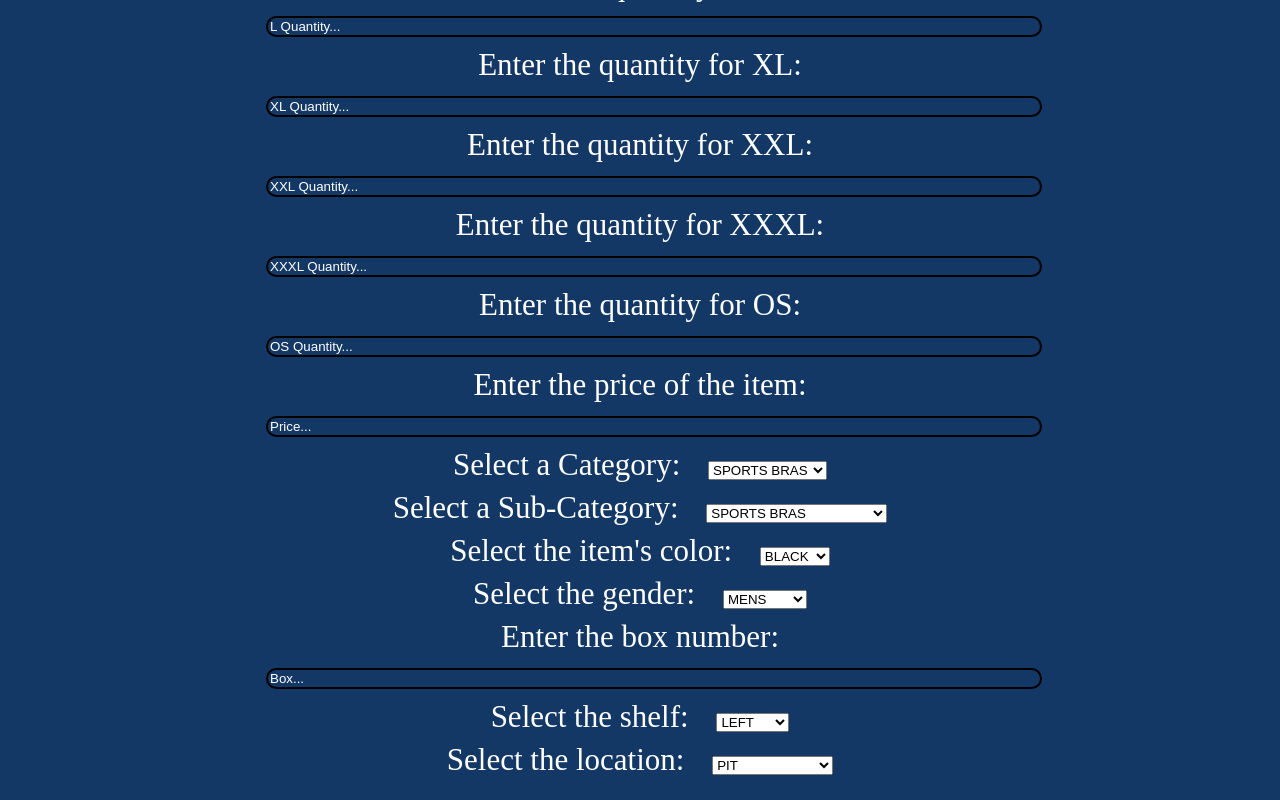
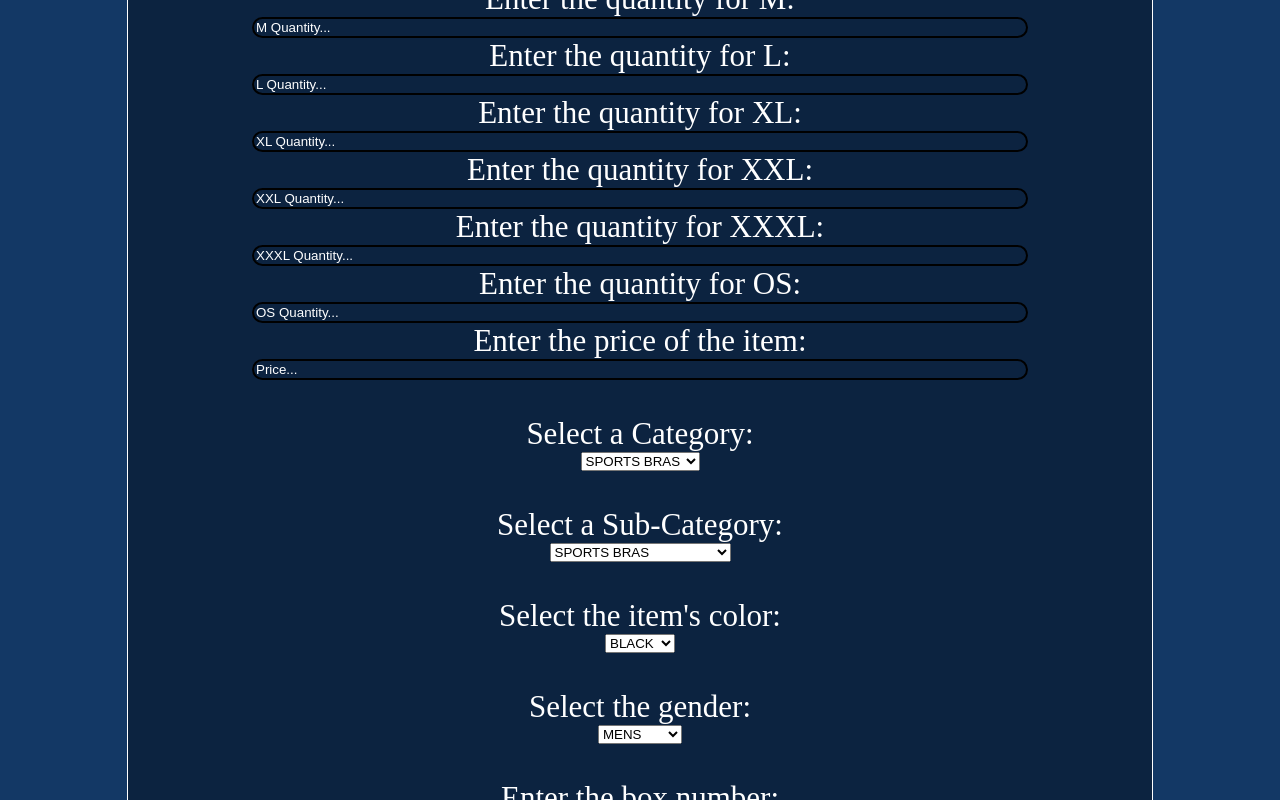
Before and after one commit to dadams2001/boutsmart-front-end, a React (Create React App) app: page /AddItem in a window 1280 px wide. Shown: the part 400-1200 px from the top of the page. Built offline with nearby package versions, Linux system fonts and the light colour scheme.

Commit message:
fetch sends addItem parameters to backend

```diff
--- a/src/Components/AddNewItem/AddItem.css
+++ b/src/Components/AddNewItem/AddItem.css
@@ -1,48 +1,35 @@
-.AddItemCard {
-    border: 1px solid #C99700;
-    font-size: 1rem;
-    border-radius: 10px;
-    display: flex;
-    flex-direction: row;
-    width: 100%;
-    padding: 20px;
-    height: 200px;
-    margin: 15px 0;
-    background-color: #0C2340;
-  }
+.dash-container {
+  border: 1px solid rgb(255, 255, 255);
+  color: #fff;
+  border-radius: 5px;
+  display: flex;
+  flex-direction: column;
+  align-items: center;
+  width: 80vw;
+  margin: 25px 10vw;
+  background-image: linear-gradient(45deg, #0c2340, #0c2340);
+  font-family: "Times New Roman";
+}
 
-  .AddItemCard-subcontainer {
-    width: 60%;
-    margin-left: 40px;
-    display: flex;
-    flex-direction: column;
-    font-size: 0.75em;
-  }
+.dash-container * {
+  color: #fff;
+}
 
-  .subcontainer-row {
-    display: flex;
-    flex-direction: row;
-    margin: 0;
-  }
-  .subcontainer-row * {
-    display: flex;
-    flex-direction: row;
-    margin: 2px 5px;
-  }
-  .modal-container {
-    width: 60%;
-    margin: 0 20%;
-  }
+.sub-container {
+  width: 60vw;
+  display: flex;
+  flex-direction: column;
+  align-items: center;
+}
 
-  .modal-container * {
-    margin: 10px;
-  }
+::placeholder {
+  /* Chrome, Firefox, Opera, Safari 10.1+ */
+  color: white;
+  opacity: 1; /* Firefox */
+}
 
-  input {
-    color: black;
-    background: none;
-    outline: none;
-    border: 2px solid black;
-    border-radius: 20px;
-    width: 100%;
-  }
+.container-row {
+  display: flex;
+  flex-direction: row;
+  flex-wrap: wrap;
+}
--- a/src/Components/AddNewItem/AddItem.js
+++ b/src/Components/AddNewItem/AddItem.js
@@ -1,322 +1,206 @@
 import { useState } from "react";
 import { useNavigate } from "react-router-dom";
-import Modal from "react-modal";
-import { AddItem } from "../../Common/Services/AddItemServices"
-import axios from "axios";
-import React,{Component} from "react";
-import Main from "../UploadImages/AddImage"
+import { AddItem } from "../../Common/Services/AddItemServices";
+import Header from "../Header/Header";
 
 const NewItemCard = () => {
-
   const navigate = useNavigate();
 
-    const [showAddItemModal, setShowAddItemModal] = useState(true);
-    const [prod_id, setProdID] = useState(0);
-    const [category, setCategory] = useState('Null');
-    const [price, setPrice] = useState(0);
-    const [sub_cat, setSubCategory] = useState('Null');
-    const [color, setColor] = useState('Null');
-    const [gender, setGender] = useState('Null');
-    const [XS_quantity, setXSQuantity] = useState(0);
-    const [S_quantity, setSQuantity] = useState(0);
-    const [M_quantity, setMQuantity] = useState(0);
-    const [L_quantity, setLQuantity] = useState(0);
-    const [XL_quantity, setXLQuantity] = useState(0);
-    const [XXL_quantity, setXXLQuantity] = useState(0);
-    const [XXXL_quantity, setXXXLQuantity] = useState(0);
-    const [OS_quantity, setOSQuantity] = useState(0);
-    const [box, setBox] = useState(0);
-    const [shelf, setShelf] = useState('Null');
-    const [location, setLocation] = useState('Null');
+  const [newItem, setNewItem] = useState({
+    category: "",
+    price: 0,
+    sub_cat: "",
+    color: "",
+    gender: "",
+    XS_quantity: 0,
+    S_quantity: 0,
+    M_quantity: 0,
+    L_quantity: 0,
+    XL_quantity: 0,
+    XXL_quantity: 0,
+    XXXL_quantity: 0,
+    OS_quantity: 0,
+    box: 0,
+    shelf: "",
+    location: "",
+  });
 
-    const customStylesModal = {
-        content: {
-            top: "50%",
-            left: "50%",
-            right: "auto",
-            bottom: "auto",
-            marginRight: "-50%",
-            transform: "translate(-50%, -50%)",
-        },
+  const onChangeHandler = (e) => {
+    e.preventDefault();
+    console.log(`e.target: ${e.target}`);
+    const { name, value: newValue } = e.target;
+    console.log(`newValue: ${newValue}`);
+
+    setNewItem({
+      ...newItem,
+      [name]: newValue,
+    });
   };
 
-    const sendAddItem = (prod_id, category, price, sub_cat, color, gender, XS_quantity, S_quantity, M_quantity, L_quantity, XL_quantity, XXL_quantity, XXXL_quantity, OS_quantity, box, shelf, location) => {
-        AddItem(prod_id, category, price, sub_cat, color, gender, XS_quantity, S_quantity, M_quantity, L_quantity, XL_quantity, XXL_quantity, XXXL_quantity, OS_quantity, box, shelf, location);
+  const onSubmitHandler = () => {
+    console.log(newItem);
   };
 
-    /* const state = {
-        // no file selected initially
-        selectedFile: null
-    };
-
-    const onFileChange = event => {
-        this.setState({ selectedFile: event.target.files[0] });
-    };
-
-    const onFileUpload = () => {
-        const formData = new FormData();
-
-        formData.append(
-            "newFile",
-            this.state.selectedFile,
-            this.state.selectedFile.name
-        );
-
-        console.log(this.state.selectedFile);
-
-        axios.post("api/uploadfile", formData);
-
-    }; */
-
   return (
-        <li className="AddItemCard" >
-                <div className="modal-container">
-
+    <div className="dash-container">
       <h1>Add New Item</h1>
-
+      <Header />
+      <div className="sub-container">
         <label> Enter the quantity for XS: </label>
         <input
           type="test"
           placeholder="XS Quantity..."
-                        onChange={(e) => setSQuantity(e.target.value)}
+          onChange={onChangeHandler}
+          name="XS_quantity"
         />
-
         <label> Enter the quantity for S: </label>
         <input
           type="test"
           placeholder="S Quantity..."
-                        onChange={(e) => setXSQuantity(e.target.value)}
+          onChange={onChangeHandler}
+          name="S_quantity"
         />
-
         <label> Enter the quantity for M: </label>
         <input
           type="test"
           placeholder="M Quantity..."
-                        onChange={(e) => setMQuantity(e.target.value)}
+          onChange={onChangeHandler}
+          name="M_quantity"
         />
-
         <label> Enter the quantity for L: </label>
         <input
           type="test"
           placeholder="L Quantity..."
-                        onChange={(e) => setLQuantity(e.target.value)}
+          onChange={onChangeHandler}
+          name="L_quantity"
         />
-
         <label> Enter the quantity for XL: </label>
         <input
           type="test"
           placeholder="XL Quantity..."
-                        onChange={(e) => setXLQuantity(e.target.value)}
+          onChange={onChangeHandler}
+          name="XL_quantity"
         />
-
         <label> Enter the quantity for XXL: </label>
         <input
           type="test"
           placeholder="XXL Quantity..."
-                        onChange={(e) => setXXLQuantity(e.target.value)}
+          onChange={onChangeHandler}
+          name="XXL_quantity"
         />
-
         <label> Enter the quantity for XXXL: </label>
         <input
           type="test"
           placeholder="XXXL Quantity..."
-                        onChange={(e) => setXXXLQuantity(e.target.value)}
+          onChange={onChangeHandler}
+          name="XXXL_quantity"
         />
-
         <label> Enter the quantity for OS: </label>
         <input
           type="test"
           placeholder="OS Quantity..."
-                        onChange={(e) => setOSQuantity(e.target.value)}
+          onChange={onChangeHandler}
+          name="OS_quantity"
         />
-
         <label> Enter the price of the item: </label>
         <input
           type="test"
           placeholder="Price..."
-                        onChange={(e) => setPrice(e.target.value)}
-                    /> <br/>
-
+          onChange={onChangeHandler}
+          name="price"
+        />{" "}
+        <br />
         <label for="cat-options"> Select a Category: </label>
-                    <select name="cat-options" id="cat-options">
-                        <option
-                        value="SPORTS BRAS">SPORTS BRAS</option>
-                        onChange={(e) => setCategory(e.target.value)}
-                        <option
-                        value="SHIRTS">SHIRTS </option>
-                        onChange={(e) => setCategory(e.target.value)}
-                        <option
-                        value="SWEATSHIRT">SWEATSHIRT </option>
-                        onChange={(e) => setCategory(e.target.value)}
-                        <option
-                        value="OUTERWEAR">OUTERWEAR </option>
-                        onChange={(e) => setCategory(e.target.value)}
-                        <option
-                        value="SWEATPANTS">SWEATPANTS </option>
-                        onChange={(e) => setCategory(e.target.value)}
-                        <option
-                        value="LEGGINGS">LEGGINGS </option>
-                        onChange={(e) => setCategory(e.target.value)}
-                        <option
-                        value="SHORTS">SHORTS</option>
-                        onChange={(e) => setCategory(e.target.value)}
-                        <option
-                        value="ACCESSORIES">ACCESSORIES</option>
-                        onChange={(e) => setCategory(e.target.value)}
-                    </select> <br/>
-
+        <select name="category" id="cat-options" onChange={onChangeHandler}>
+          <option value="SPORTS BRAS">SPORTS BRAS</option>
+          <option value="SHIRTS">SHIRTS </option>
+          <option value="SWEATSHIRT">SWEATSHIRT </option>
+          <option value="OUTERWEAR">OUTERWEAR </option>
+          <option value="SWEATPANTS">SWEATPANTS </option>
+          <option value="LEGGINGS">LEGGINGS </option>
+          <option value="SHORTS">SHORTS</option>
+          <option value="ACCESSORIES">ACCESSORIES</option>
+        </select>{" "}
+        <br />
         <label for="sub-cat-options"> Select a Sub-Category: </label>
-                    <select name="sub-cat-options" id="sub-cat-options">
-                        <option
-                        value="SPORTS BRAS">SPORTS BRAS</option>
-                        onChange={(e) => setSubCategory(e.target.value)}
-                        <option
-                        value="TANK TOPS">TANK TOPS </option>
-                        onChange={(e) => setSubCategory(e.target.value)}
-                        <option
-                        value="SHORT SLEEVE">SHORT SLEEVE  </option>
-                        onChange={(e) => setSubCategory(e.target.value)}
-                        <option
-                        value="LONG SLEEVE">LONG SLEEVE </option>
-                        onChange={(e) => setSubCategory(e.target.value)}
-                        <option
-                        value="CREWNECK">CREWNECK </option>
-                        onChange={(e) => setSubCategory(e.target.value)}
-                        <option
-                        value="HOODIE">HOODIE </option>
-                        onChange={(e) => setSubCategory(e.target.value)}
-                        <option
-                        value=" SHORT SLEEVE HOODIE"> SHORT SLEEVE HOODIE</option>
-                        onChange={(e) => setSubCategory(e.target.value)}
-                        <option
-                        value="QUARTER ZIP">QUARTER ZIP</option>
-                        onChange={(e) => setSubCategory(e.target.value)}
-                        <option
-                        value="VEST">VEST</option>
-                        onChange={(e) => setSubCategory(e.target.value)}
-                        <option
-                        value="FULL ZIP">FULL ZIP</option>
-                        onChange={(e) => setSubCategory(e.target.value)}
-                        <option
-                        value="POLO">POLO</option>
-                        onChange={(e) => setSubCategory(e.target.value)}
-                        <option
-                        value="SWEATPANTS">SWEATPANTS</option>
-                        onChange={(e) => setSubCategory(e.target.value)}
-                        <option
-                        value="JOGGERS">JOGGERS</option>
-                        onChange={(e) => setSubCategory(e.target.value)}
-                        <option
-                        value="FITTED">FITTED</option>
-                        onChange={(e) => setSubCategory(e.target.value)}
-                        <option
-                        value="CROPPED">CROPPED</option>
-                        onChange={(e) => setSubCategory(e.target.value)}
-                        <option
-                        value="HAT">HAT</option>
-                        onChange={(e) => setSubCategory(e.target.value)}
-
-                    </select> <br/>
-
+        <select name="sub_cat" id="sub-cat-options" onChange={onChangeHandler}>
+          <option value="SPORTS BRAS">SPORTS BRAS</option>
+          <option value="TANK TOPS">TANK TOPS </option>
+          <option value="SHORT SLEEVE">SHORT SLEEVE </option>
+          <option value="LONG SLEEVE">LONG SLEEVE </option>
+          <option value="CREWNECK">CREWNECK </option>
+          <option value="HOODIE">HOODIE </option>
+          <option value=" SHORT SLEEVE HOODIE"> SHORT SLEEVE HOODIE</option>
+          <option value="QUARTER ZIP">QUARTER ZIP</option>
+          <option value="VEST">VEST</option>
+          <option value="FULL ZIP">FULL ZIP</option>
+          <option value="POLO">POLO</option>
+          <option value="SWEATPANTS">SWEATPANTS</option>
+          <option value="JOGGERS">JOGGERS</option>
+          <option value="FITTED">FITTED</option>
+          <option value="CROPPED">CROPPED</option>
+          <option value="HAT">HAT</option>
+        </select>{" "}
+        <br />
         <label for="color">Select the item's color: </label>
-                    <select name="color" id="color">
-                        <option
-                        value="BLACK">BLACK</option>
-                        onChange={(e) => setColor(e.target.value)}
-                        <option
-                        value="WHITE">WHITE</option>
-                        onChange={(e) => setColor(e.target.value)}
-                        <option
-                        value="NAVY">NAVY</option>
-                        onChange={(e) => setColor(e.target.value)}
-                        <option
-                        value="GREY">GREY</option>
-                        onChange={(e) => setColor(e.target.value)}
-                        <option
-                        value="GREEN">GREEN</option>
-                        onChange={(e) => setColor(e.target.value)}
-                        <option
-                        value="N/A">N/A</option>
-                        onChange={(e) => setColor(e.target.value)}
-                    </select> <br/>
-
+        <select name="color" id="color" onChange={onChangeHandler}>
+          <option value="BLACK">BLACK</option>
+          <option value="WHITE">WHITE</option>
+          <option value="NAVY">NAVY</option>
+          <option value="GREY">GREY</option>
+          <option value="GREEN">GREEN</option>
+          <option value="N/A">N/A</option>
+        </select>{" "}
+        <br />
         <label for="gender">Select the gender: </label>
         <select name="gender" id="gender">
-                        <option
-                        value="MENS">MENS</option>
-                        onChange={(e) => setGender(e.target.value)}
-                        <option
-                        value="WOMENS">WOMENS</option>
-                        onChange={(e) => setGender(e.target.value)}
-                        <option
-                        value="YOUTH">YOUTH</option>
-                        onChange={(e) => setGender(e.target.value)}
-                        <option
-                        value="UNISEX">UNISEX</option>
-                        onChange={(e) => setGender(e.target.value)}
-                    </select> <br/>
-
+          <option value="MENS">MENS</option>
+          <option value="WOMENS">WOMENS</option>
+          <option value="YOUTH">YOUTH</option>
+          <option value="UNISEX">UNISEX</option>
+        </select>{" "}
+        <br />
         <label>Enter the box number:</label>
         <input
           type="test"
           placeholder="Box..."
-                        onChange={(e) => setBox(e.target.value)}
+          onChange={onChangeHandler}
+          name="box"
         />
-
         <label for="shelf">Select the shelf: </label>
         <select name="shelf" id="shelf">
-                        <option
-                        value="LEFT">LEFT</option>
-                        onChange={(e) => setShelf(e.target.value)}
-                        <option
-                        value="RIGHT">RIGHT</option>
-                        onChange={(e) => setShelf(e.target.value)}
-                        <option
-                        value="TOP">TOP</option>
-                        onChange={(e) => setShelf(e.target.value)}
-                        <option
-                        value="MIDDLE">MIDDLE</option>
-                        onChange={(e) => setShelf(e.target.value)}
-                        <option
-                        value="N/A">N/A</option>
-                        onChange={(e) => setShelf(e.target.value)}
-                    </select> <br/>
-
+          <option value="LEFT">LEFT</option>
+          <option value="RIGHT">RIGHT</option>
+          <option value="TOP">TOP</option>
+          <option value="MIDDLE">MIDDLE</option>
+          <option value="N/A">N/A</option>
+        </select>{" "}
+        <br />
         <label for="location"> Select the location: </label>
-                    <select name="location" id="location">
-                        <option
-                        value="PIT">PIT</option>
-                        onChange={(e) => setLocation(e.target.value)}
-                        <option
-                        value="PIT - BY DESK">PIT - BY DESK</option>
-                        onChange={(e) => setLocation(e.target.value)}
-                        <option
-                        value="RIGHT CLOSET">RIGHT CLOSET</option>
-                        onChange={(e) => setLocation(e.target.value)}
-                    </select> <br/>
-
-                    <Main />
-
+        <select name="location" id="location" onChange={onChangeHandler}>
+          <option value="PIT">PIT</option>
+          <option value="PIT - BY DESK">PIT - BY DESK</option>
+          <option value="RIGHT CLOSET">RIGHT CLOSET</option>
+        </select>{" "}
+        <br />
         <button
           onClick={() => {
-                            // sendAddItem(prod_id, size, category, price, sub_cat, discontinued, color, gender, quantity, box, shelf, location)
-                            sendAddItem(prod_id, category, price, sub_cat, color, gender, XS_quantity, S_quantity, M_quantity, L_quantity, XL_quantity, XXL_quantity, XXXL_quantity, OS_quantity, box, shelf, location)
-                            alert('item created successfully!');
-                            navigate("/");
+            onSubmitHandler();
           }}
         >
           Confirm New Item
         </button>
-                    <button onClick={() => {
-                        navigate("/")
-                    }}>Cancel</button>
-                    <br/>
-
+        <button
+          onClick={() => {
+            navigate("/");
+          }}
+        >
+          Cancel
+        </button>
+        <br />
       </div>
-        </li>
+    </div>
   );
-
-
 };
 
 export default NewItemCard;
```
Also changed, not shown: src/Common/Services/AddItemServices.js (+17 -21 lines). Lines whose indentation alone changed are shown as unchanged.
